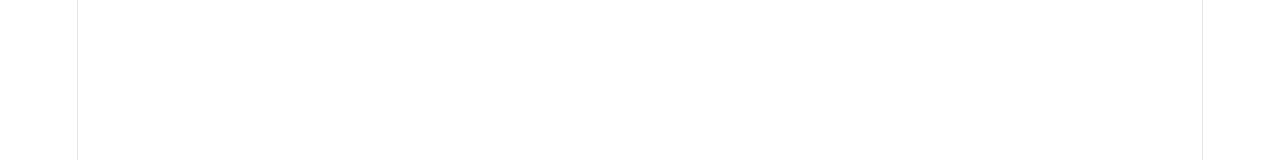
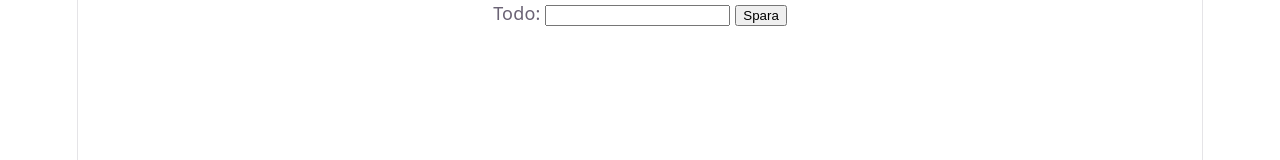
Before and after one commit to cedstein/Todo-crud, a website built with Vite: page frontend/index.html in a window 1280 px wide. Shown: the top 160 px of the page. Built offline with nearby package versions, Linux system fonts and the light colour scheme.

Commit message:
feat: enhance index.html structure with form for adding todos

```diff
--- a/frontend/index.html
+++ b/frontend/index.html
@@ -1,13 +1,23 @@
 <!doctype html>
 <html lang="en">
+
 <head>
   <meta charset="UTF-8" />
   <link rel="icon" type="image/svg+xml" href="/favicon.svg" />
   <meta name="viewport" content="width=device-width, initial-scale=1.0" />
   <title>frontend</title>
 </head>
+
 <body>
-    <div id="app"></div>
+  <div id="app">
+    <form action="todoform">
+      <label for="todotext">Todo:</label>
+      <input type="text" id="todotext" required>
+      <button>Spara</button>
+    </form>
+    <ul id="todos"></ul>
+  </div>
   <script type="module" src="/src/main.ts"></script>
 </body>
+
 </html>
```
Lines whose indentation alone changed are shown as unchanged.
